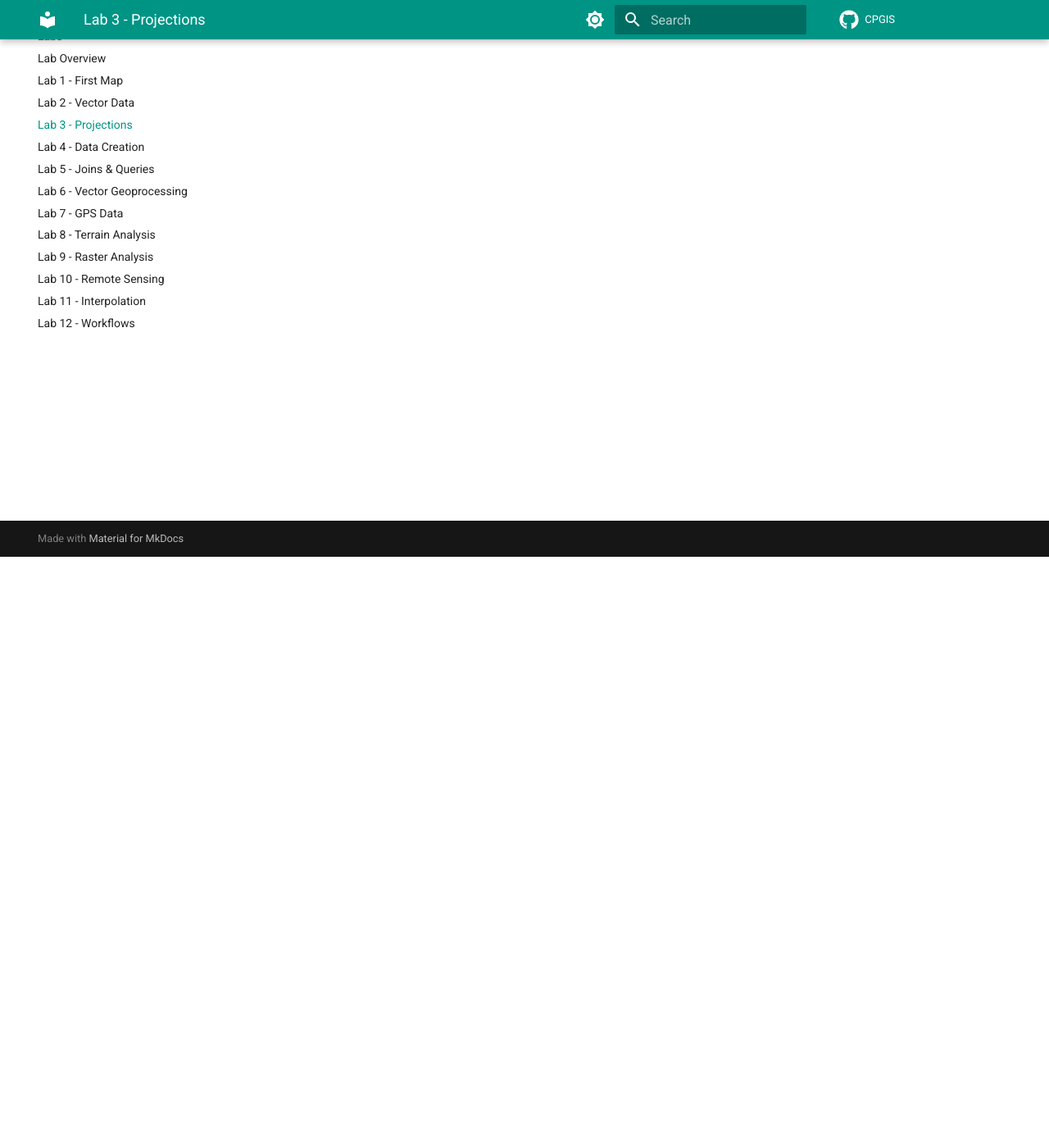
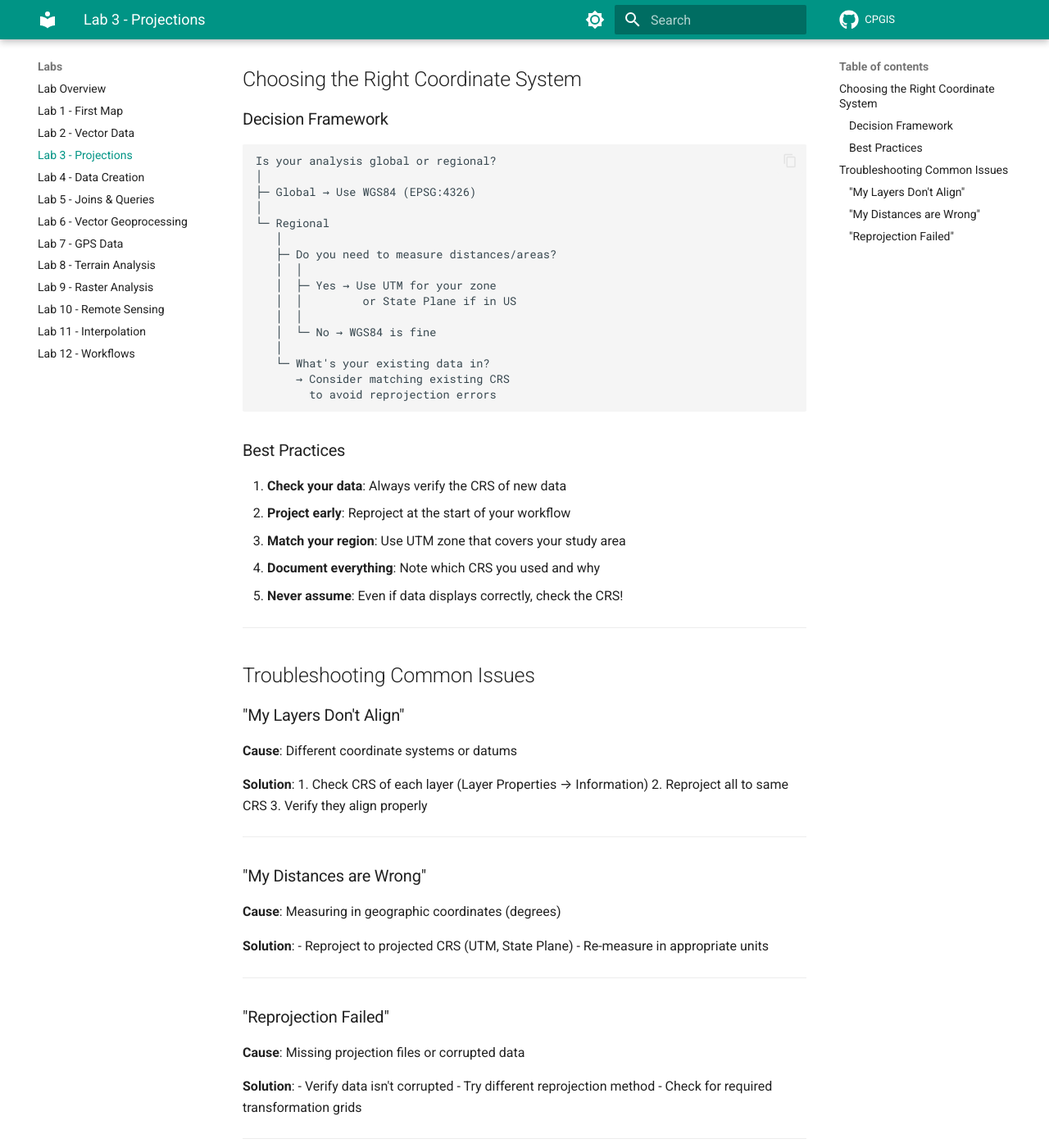
Before and after one commit to kashingtonDC/CPGIS, an MkDocs documentation site: the page built from docs/labs/lab03.md, in a window 1280 px wide and 1400 px high, scrolled down 721 px. Shown: the whole window at 82% size. Built offline with MkDocs 1.6.1 and Material for MkDocs 9.7.7, drawn with Linux system fonts in a browser that asks for light colours; comment, search, counter and statistics services are not loaded; some of the changed text lies outside the part shown.

Commit message:
Made large updates to the rest of the topic page and migrated some content ideas to the lab page for better spit between written content vs interactive content

````diff
--- a/docs/labs/lab03.md
+++ b/docs/labs/lab03.md
@@ -15,9 +15,77 @@
     - Reprojecting vector data
     - Measuring distances in different projections
     - Understanding distortion
+    - Reprojecting vector data
+    - Resampling options for reprojecting raster data
     - Setting project coordinate systems
     - Troubleshooting projection problems
 
 ---
 
+## Choosing the Right Coordinate System
+
+### Decision Framework
+
+```
+Is your analysis global or regional?
+│
+├─ Global → Use WGS84 (EPSG:4326)
+│
+└─ Regional
+   │
+   ├─ Do you need to measure distances/areas?
+   │  │
+   │  ├─ Yes → Use UTM for your zone
+   │  │         or State Plane if in US
+   │  │
+   │  └─ No → WGS84 is fine
+   │
+   └─ What's your existing data in?
+      → Consider matching existing CRS
+        to avoid reprojection errors
+```
+
+### Best Practices
+
+1. **Check your data**: Always verify the CRS of new data
+2. **Project early**: Reproject at the start of your workflow
+3. **Match your region**: Use UTM zone that covers your study area
+4. **Document everything**: Note which CRS you used and why
+5. **Never assume**: Even if data displays correctly, check the CRS!
+
+---
+## Troubleshooting Common Issues
+
+### "My Layers Don't Align"
+
+**Cause**: Different coordinate systems or datums
+
+**Solution**:
+1. Check CRS of each layer (Layer Properties → Information)
+2. Reproject all to same CRS
+3. Verify they align properly
+
+---
+
+### "My Distances are Wrong"
+
+**Cause**: Measuring in geographic coordinates (degrees)
+
+**Solution**:
+- Reproject to projected CRS (UTM, State Plane)
+- Re-measure in appropriate units
+
+---
+
+### "Reprojection Failed"
+
+**Cause**: Missing projection files or corrupted data
+
+**Solution**:
+- Verify data isn't corrupted
+- Try different reprojection method
+- Check for required transformation grids
+
+---
+
 [:octicons-arrow-right-24: Return to Lab Overview](overview.md)
--- a/docs/topics/03-coordinate-systems.md
+++ b/docs/topics/03-coordinate-systems.md
@@ -69,6 +69,7 @@
 **Unit of Measure**: Degrees (°)
 
 **Coordinates**:
+
 - **Latitude**: Measured relative to the equator
   - 0° at the equator
   - +90° at North Pole
@@ -181,47 +182,48 @@
 
 Now that you understand the *concepts* of geographic and projected coordinate systems, let's connect them to the actual Coordinate Reference Systems or CRS's you'll encounter in GIS software. There are 3 major CRS categories you'll regularly encounter:
 
-- WGS84 - a Geographic Coordinate System
-- UTM (Universal Transverse Mercator) - a **Global Projected Coordinate System
-- State Plane Coordinate Systems - a **Local** Projected Coordinate System
+- **WGS84** - a Geographic Coordinate System
+- **UTM (Universal Transverse Mercator)** - a **Global** Projected Coordinate System
+- **State Plane Coordinate Systems** - a **Local** Projected Coordinate System
 
 ### WGS84 (EPSG:4326)
 
-**Full Name**: World Geodetic System 1984
+The [World Geodetic System 1984](https://en.wikipedia.org/wiki/World_Geodetic_System) is a global geographic coordinate system that is used by most modern GPS systems. WGS 84 uses latitude and longitude coordinates to locate each point on the earth on a standardized ellipsoid, and therefore codes points into angle measurement of degrees of distance from the Equator and Prime meridian.
 
-**Type**: Geographic Coordinate System
+**Key Features**:
 
-**When to Use**:
-- GPS data
-- Web mapping (Google Maps, OpenStreetMap)
-- Global datasets
-- Data exchange/storage
+- **Units:** Degrees (°)
+- **Coordinates:** Latitude and Longitude
+- **Coverage:** Global
 
-**Coordinates**: Latitude/Longitude in decimal degrees
+![Sketch of WGS 84 Coordinate System showing the earth as a perfect gray Ellipsoid with colored lines showing the Equator, Prim Meridian, and angle measurements](https://genesys-offenburg.de/wp-content/uploads/2022/05/WGS84_v1.4.jpg.webp)
+
+WGS84 simplifies the earth's surface to prioritize global coverage, while obscuring localized irregularities. This makes WGS 84 ideal for worldwide datasets, and for applications in navigation systems such as GPS.
+
+!!! note "Remember"
+    Because WGS84 is geographic, distances and areas calculated directly in WGS84 will be inaccurate — degrees are not a consistent linear unit. Reproject to a projected CRS (like UTM) before measuring.
 
 ---
 
 ### UTM (Universal Transverse Mercator)
 
+**Category**: Projected Coordinate System — built on a Transverse Mercator projection, so coordinates are in linear units (meters), not degrees
+
 **What is UTM?**
 
-UTM divides the world into 60 vertical zones, each 6° of longitude wide. Each zone uses a Transverse Mercator projection optimized for that region.
+UTM divides the world into 60 vertical zones, each 6° of longitude wide. Each zone uses a Transverse Mercator projection optimized for that region — this is a practical example of the cylindrical projection surface discussed above, applied zone-by-zone to minimize distortion.
 
 **Key Features**:
+
 - **Units**: Meters
 - **Coordinates**: Easting (X) and Northing (Y)
-- **Zones**: Numbered 1-60 from 180°W eastward
-- **Hemispheres**: North and South variants
+- **Zones**: Numbered 1–60 from 180°W (the international date line) eastward
+- **Hemispheres**: Zones are split into North and South variants
 
-**California Coverage**:
-- **UTM Zone 10N** (EPSG:32610): Western California
-- **UTM Zone 11N** (EPSG:32611): Eastern California
+**UTM zones covering North America**
+![UTM Zones](../images/topic-images/topic-03/utm-zones.png)
 
-**When to Use UTM**:
-- Measuring distances and areas
-- Regional analysis
-- Field data collection
-- When accuracy matters!
+The contiguous United States is split into 10 UTM zones, from 10N to 19N. California is split between two zones, 10N and 11N, so you must ensure that your project is using the coorect zone, depending on whether you are in the Eastern or Western half of the state.
 
 !!! tip "UTM is Usually Your Best Choice"
     For most regional GIS analysis in the US, UTM is the appropriate choice. It provides:
@@ -230,27 +232,35 @@
     - Simple units (meters)
     - Minimal distortion within a zone
 
-### UTM Zone Map
-
-![UTM Zones](../images/topic-images/topic-03/utm-zones.png.png)
-*UTM zones covering North America*
+    Because it's a projected system, it does exactly what a projected CRS is supposed to do — trade a bit of global accuracy for reliable local measurements.
 
 ---
 
 ### State Plane Coordinate System
 
+**Category**: Projected Coordinate System — like UTM, uses linear units and a projection optimized for a specific area, but at the scale of individual states rather than global zones
+
 **What is State Plane?**
 
 A coordinate system designed specifically for US states, with each state having one or more zones optimized for its shape and extent.
 
-**When to Use**:
-- US-specific projects
-- Working with government data (often in State Plane)
-- Very high accuracy needed for surveying
-
 **Units**: Usually feet (US Survey Feet or International Feet)
 
-**Example**: California has 6 State Plane zones!
+![California State Plane System Map](https://www.conservation.ca.gov/cgs/publishingimages/maps-data/state_plane_index2.jpg)
+
+**Example**: The [California State Plane Coordinate System](https://www.conservation.ca.gov/cgs/rgm/state-plane-coordinate-system) splits the state into 7 zones!
+
+---
+
+### Quick Reference: Which Category Is It?
+
+| CRS | Category | Units | Typical Use |
+|-----|-----------|-------|--------------|
+| **WGS84** | Geographic | Degrees | GPS, web maps, global data |
+| **UTM** | Projected | Meters | Regional analysis, measuring distance/area |
+| **State Plane** | Projected | Feet (usually) | US state/local projects, surveying |
+
+If you ever forget which bucket a CRS belongs to, check its units — degrees mean geographic, meters or feet mean projected.
 
 ---
 
@@ -258,29 +268,24 @@
 
 ### What is a Datum?
 
+All Coordinate Reference Systems (CRS's) are base their points on a standardized abstraction of the globe, know as a **datum**. You can think of a datum as the "starting point" for all measurements and operations that you make in GIS.
+
 <div class="admonition definition" markdown>
 <p class="admonition-title">Definition</p>
 
 A **datum** is a reference framework that defines:
+
 - The size and shape of the Earth (ellipsoid)
 - The origin and orientation of coordinate systems
 - How to measure positions on Earth's surface
 
 </div>
 
-Think of a datum as the "starting point" for all measurements.
-
 ### Why Datums Matter
 
-The same latitude/longitude can refer to different physical locations depending on the datum! This is because:
+The same latitude/longitude can refer to different physical locations depending on the datum that the data was coded in. This mismatch occurs because, each datums uses a different ellipsoid models to represent the irregular earth as a perfect ellipsoid. and are optimize for different regions.  This means that coordinates recorded in NAD83, but mapped in WGS 84 can differ by over 100 meters!
 
-- Earth isn't a perfect sphere
-- Different datums use different ellipsoid models
-- Datums are optimized for different regions
-
-**Example**: The same coordinates in NAD27 vs. NAD83 can differ by over 100 meters!
-
-### Common Datums
+**Common Datums**
 
 | Datum | Region | When Used |
 |-------|--------|-----------|
@@ -300,6 +305,9 @@
 
 **Reprojection** (also called transformation or warping) is the process of converting spatial data from one coordinate system to another.
 
+![Comparison between 4 major map projections](../images/topic-images/topic-03/comparing-map-projections.png)
+*Maps can look very distorted if they use the wrong projection*
+
 ### When to Reproject
 
 You **must** reproject when:
@@ -312,67 +320,7 @@
 !!! danger "Don't Skip Reprojection!"
     GIS software may display layers together even if they're in different coordinate systems, but any measurements or analysis will be WRONG!
 
-### Reprojection Workflow
-
-**For Vector Data**:
-1. Identify current CRS of your data
-2. Choose target CRS appropriate for your analysis
-3. Use reprojection tool (maintains feature shapes)
-4. Verify the output
-
-**For Raster Data**:
-1. Identify current CRS
-2. Choose target CRS
-3. Choose resampling method (Nearest Neighbor, Bilinear, Cubic)
-4. Use warp/reproject tool
-5. Verify output resolution and alignment
-
-### Raster Reprojection Considerations
-
-Raster reprojection is more complex because pixels must be:
-1. **Warped**: Pixel outlines reprojected (creates irregular grid)
-2. **Resampled**: Converted back to regular grid
-
-This can change pixel values! Choose your resampling method carefully:
-
-| Method | Best For | Preserves Values? |
-|--------|----------|-------------------|
-| **Nearest Neighbor** | Categorical data (land cover, classes) | Yes |
-| **Bilinear** | Continuous data (elevation, temperature) | No (averages) |
-| **Cubic** | Smooth continuous data (high-quality DEMs) | No (interpolates) |
-
----
-
-## Choosing the Right Coordinate System
-
-### Decision Framework
-
-```
-Is your analysis global or regional?
-│
-├─ Global → Use WGS84 (EPSG:4326)
-│
-└─ Regional
-   │
-   ├─ Do you need to measure distances/areas?
-   │  │
-   │  ├─ Yes → Use UTM for your zone
-   │  │         or State Plane if in US
-   │  │
-   │  └─ No → WGS84 is fine
-   │
-   └─ What's your existing data in?
-      → Consider matching existing CRS
-        to avoid reprojection errors
-```
-
-### Best Practices
-
-1. **Check your data**: Always verify the CRS of new data
-2. **Project early**: Reproject at the start of your workflow
-3. **Match your region**: Use UTM zone that covers your study area
-4. **Document everything**: Note which CRS you used and why
-5. **Never assume**: Even if data displays correctly, check the CRS!
+You will learn how to reproject vector and raster data into different coordinate systems in [:octicons-arrow-right-24: Lab 3](../labs/lab03.md)
 
 ---
 
@@ -382,16 +330,18 @@
 
 ### Common EPSG Codes
 
-| EPSG Code | Coordinate System | Description |
-|-----------|-------------------|-------------|
-| **4326** | WGS 84 | Geographic, lat/lon, global |
-| **3857** | Web Mercator | Google Maps, OpenStreetMap |
-| **32610** | UTM Zone 10N (WGS84) | Western California, Oregon, Washington |
-| **32611** | UTM Zone 11N (WGS84) | Eastern California, Nevada, Idaho |
-| **26910** | UTM Zone 10N (NAD83) | Same region, NAD83 datum |
-| **2227** | CA State Plane Zone 3 | San Francisco Bay Area |
+| Coordinate System | EPSG Code | Description |
+|-------------------|-----------|-------------|
+| WGS 84 | **4326** | Geographic, lat/lon, global |
+| Web Mercator | **3857** | Google Maps, OpenStreetMap |
+| UTM Zone 10N (WGS84) | **32610** | Western California, Oregon, Washington |
+| UTM Zone 10N (NAD83) | **26910** | Same region, NAD83 datum |
+| CA State Plane Zone 3 | **2227** | San Francisco Bay Area |
 
-Find EPSG codes at: [epsg.io](https://epsg.io)
+!!! tip "Finding EPSG codes"
+    Find information about EPSG codes and find a CRS for your project at [epsg.io](https://epsg.io){:target="_blank"}
+
+    <iframe src="https://epsg.io" width="100%" height="450px" name="EPSG" scrolling="no" style="border: none; border-radius: 10px" loading="lazy" allowfullscreen sandbox="allow-scripts allow-same-origin allow-forms"></iframe>
 
 ---
 
@@ -402,6 +352,7 @@
 **Task**: Measure the area of a park in San Luis Obispo
 
 **Solution**:
+
 1. Data comes in WGS84 (EPSG:4326)
 2. Reproject to UTM Zone 10N (EPSG:32610)
 3. Calculate area (result in square meters)
@@ -416,6 +367,7 @@
 **Task**: Create an interactive web map
 
 **Solution**:
+
 - Keep data in WGS84 (EPSG:4326) or Web Mercator (EPSG:3857)
 - Most web mapping libraries expect these
 
@@ -428,52 +380,18 @@
 **Task**: Compare forests in California and Colorado
 
 **Solution**:
+
 - California: UTM Zone 10N or 11N
 - Colorado: UTM Zone 13N
 - For combined analysis: Reproject both to Albers Equal Area Conic (preserves area for comparison)
 
 **Why**: Equal-area projection preserves size relationships
 
----
-
-## Troubleshooting Common Issues
-
-### "My Layers Don't Align"
-
-**Cause**: Different coordinate systems or datums
-
-**Solution**:
-1. Check CRS of each layer (Layer Properties → Information)
-2. Reproject all to same CRS
-3. Verify they align properly
-
----
-
-### "My Distances are Wrong"
-
-**Cause**: Measuring in geographic coordinates (degrees)
-
-**Solution**:
-- Reproject to projected CRS (UTM, State Plane)
-- Re-measure in appropriate units
-
----
-
-### "Reprojection Failed"
-
-**Cause**: Missing projection files or corrupted data
-
-**Solution**:
-- Verify data isn't corrupted
-- Try different reprojection method
-- Check for required transformation grids
-
----
 
 ## Key Takeaways
 
 <div class="admonition success" markdown>
-<p class="admonition-title">✅ Remember These Points</p>
+<p class="admonition-title"> Remember These Points</p>
 
 1. **No perfect projection** - all projections distort something
 2. **Geographic vs Projected Coordinate Systems** - Geographic uses degrees (lat/lon), Projected uses meters/feet (X/Y)
````
Also changed, not shown: docs/images/topic-images/topic-03/comparing-map-projections.png (added).
